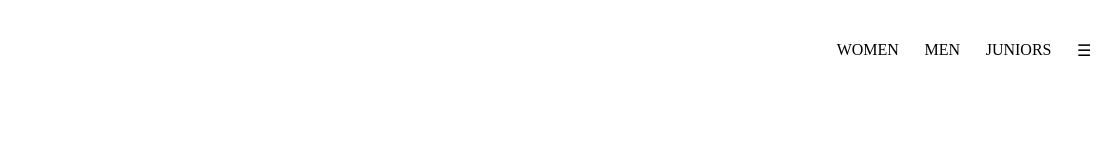
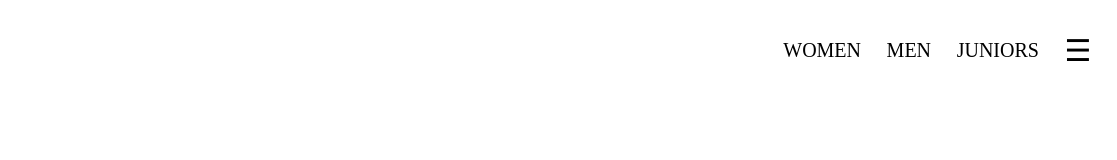
Before and after one commit to kyledeguzmanx/fDev-website-ZuaModels, a React app in the folder react-hello/: page / in a window 1280 px wide. Shown: the full height of the page, 163-1280 px from the left. Built offline with nearby package versions, Linux system fonts and the light colour scheme.

Commit message:
altered nav font size

```diff
--- a/react-hello/src/index.scss
+++ b/react-hello/src/index.scss
@@ -23,6 +23,7 @@ nav{
         align-items: center;
         ul{
             list-style: none;
+            font-size: 20px;
         }
         li{
             display: inline;
@@ -33,5 +34,8 @@ nav{
             color: black;
             text-transform: uppercase;
         }
+        div{
+            font-size: 30px;
+        }
     }
 }
```
Also changed, not shown: react-hello/src/index.css, 1 other file.
